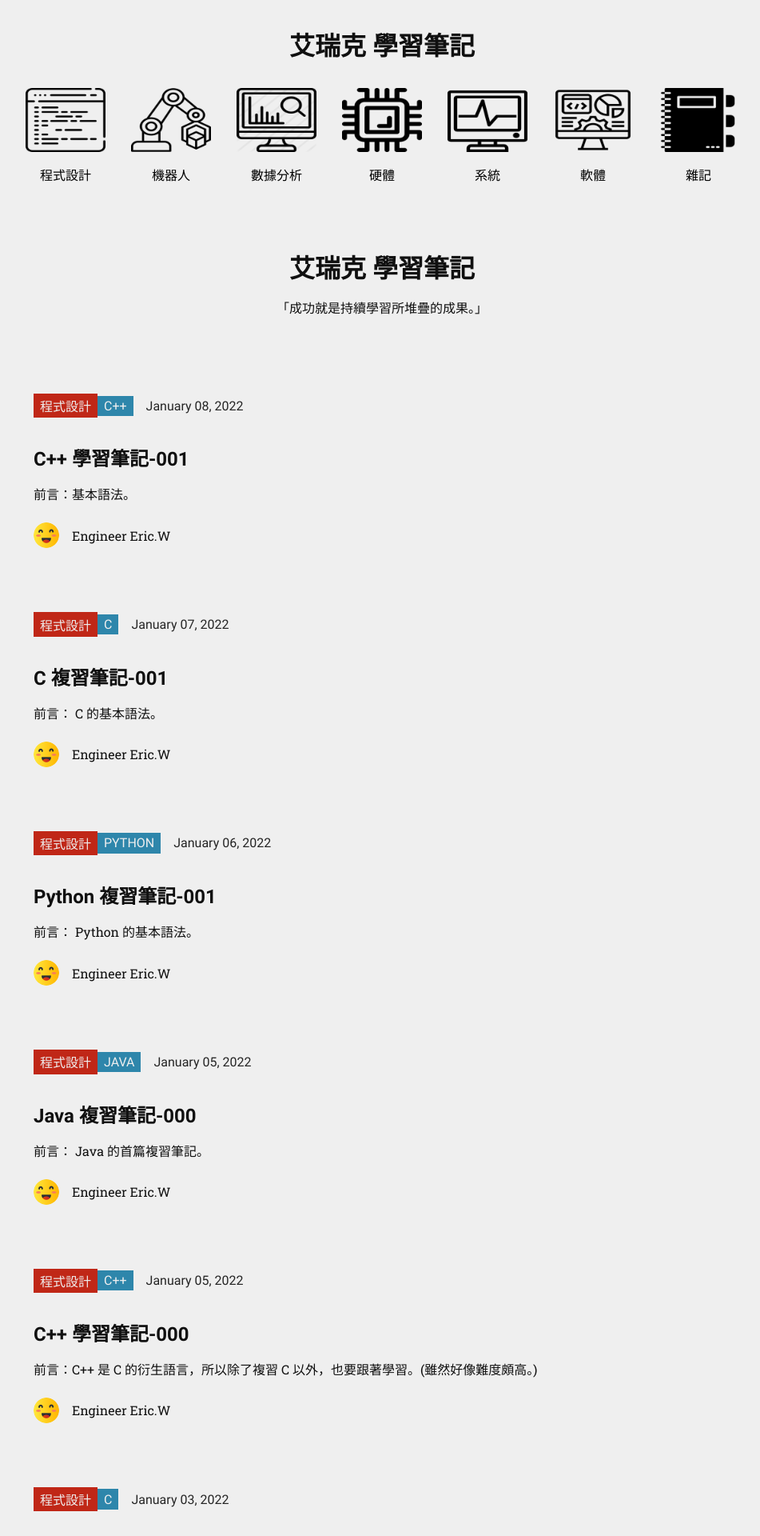
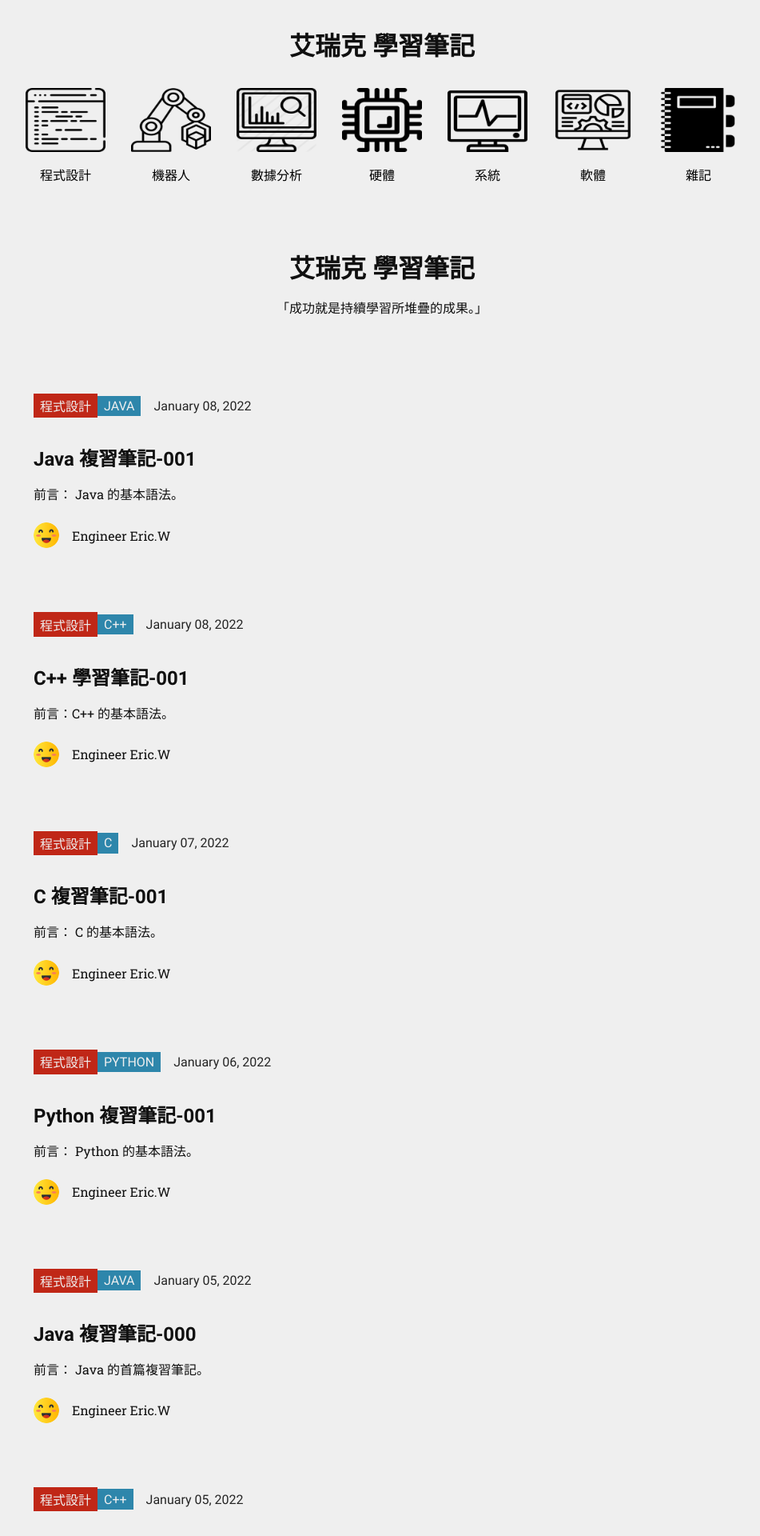
Before and after one commit to ericwang1013/ericwang1013.github.io, a Jekyll site: the page index.html, which Jekyll copies as it is, in a window 1280 px wide. Shown: the top 1920 px of the page at 80% size, without its empty margins (162-1113 px from the left). Built offline with Jekyll 4.4.1, drawn with Linux system fonts in a browser that asks for light colours.

Commit message:
Update index.html

```diff
--- a/index.html
+++ b/index.html
@@ -417,6 +417,44 @@
     </section>
 
 
+        <section class="snippet snippet_programming-java-2022-01-08-java-basic-syntax">
+            <style>
+    .snippet_programming-java-2022-01-08-java-basic-syntax::after {
+
+        background-image:
+        radial-gradient(ellipse closest-side, var(--c-snippetBackgroundExternal), var(--c-snippetBackgroundInternal)),
+        url(
+
+                https://ericwang1013.github.io/
+
+        );
+    }
+    </style>
+<a class="snippet__link" href="/programming/java/2022/01/08/java-basic-syntax.html">
+    <section class="snippet__data">
+        <section class="snippet__data__metadata">
+            <section class="snippet__data__metadata__category">
+
+                    <p class="snippet__data__metadata__category__title" style="background: var(--c-themeHueRed)">程式設計</p>
+            <p class="snippet__data__metadata__category__title" style="background: var(--c-themeHueBlue)">Java</p>
+
+            </section>
+            <p class="snippet__data__metadata__date">January 08, 2022</p>
+        </section>
+        <h2 class="snippet__data__header">Java 複習筆記-001</h2>
+        <p class="snippet__data__text">前言： Java 的基本語法。
+</p>
+
+            <div class="snippet__data__author">
+
+                <img src="https://ericwang1013.github.io/assets/img/authors/eric.png"/>
+                <p>Engineer Eric.W</p>
+            </div>
+
+    </section>
+</a>
+        </section>
+
         <section class="snippet snippet_programming-cpp-2022-01-08-cpp-basic-syntax">
             <style>
     .snippet_programming-cpp-2022-01-08-cpp-basic-syntax::after {
@@ -442,7 +480,7 @@
             <p class="snippet__data__metadata__date">January 08, 2022</p>
         </section>
         <h2 class="snippet__data__header">C++ 學習筆記-001</h2>
-        <p class="snippet__data__text">前言：基本語法。
+        <p class="snippet__data__text">前言：C++ 的基本語法。
 </p>
 
             <div class="snippet__data__author">
```
